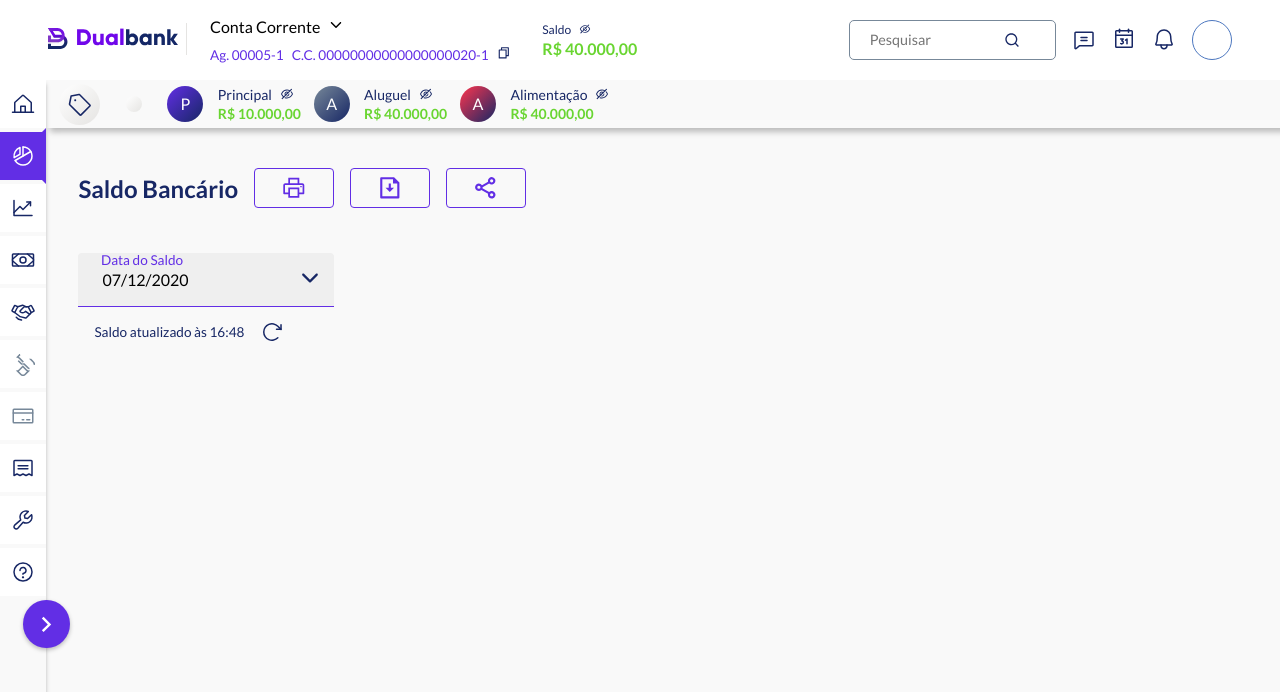
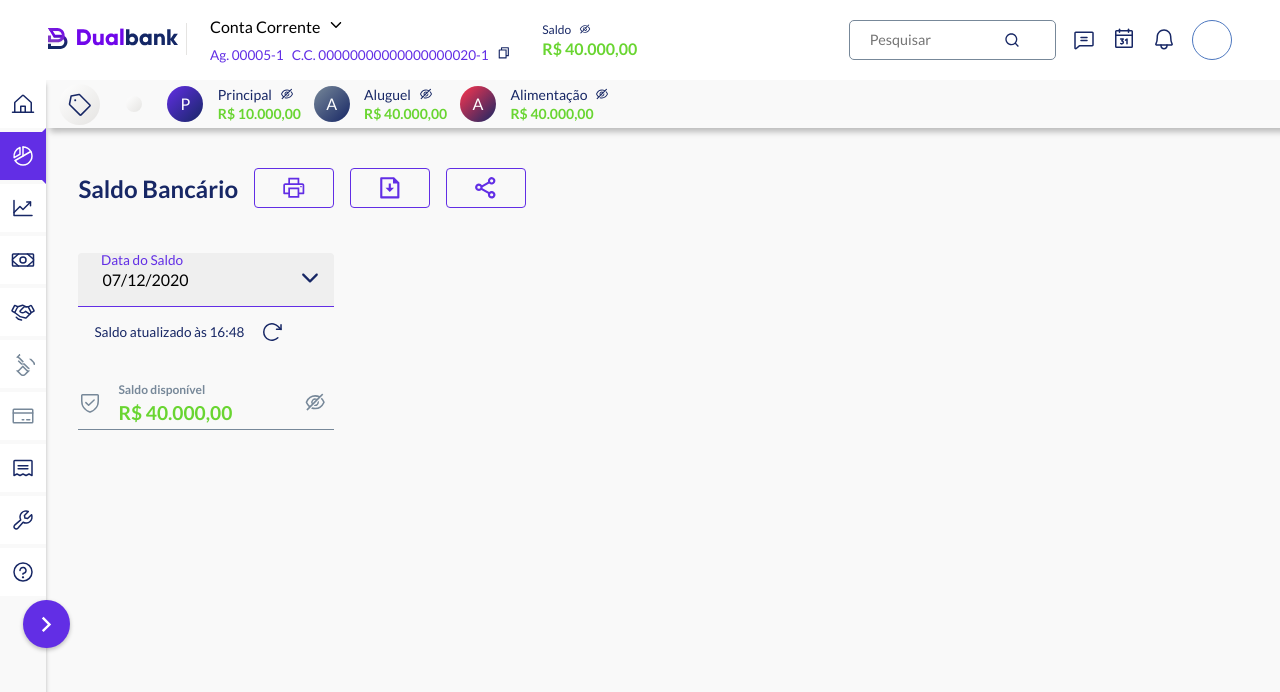
Before and after one commit to Thiago-spart/bank-dashboard, a Next.js app: page / in a window 1280 px wide. Shown: the top 692 px of the page. Built offline with nearby package versions, Linux system fonts and the light colour scheme.

Commit message:
Create AmountField component

```diff
--- /dev/null
+++ b/src/components/HomeSection/components/AmountField/index.tsx
@@ -0,0 +1,27 @@
+import Image from "next/image";
+import { useState } from "react";
+import { AiOutlineEye, AiOutlineEyeInvisible } from "react-icons/ai";
+import { formatValues } from "../../../../utils/formatValues";
+
+import { Container } from "./styles";
+
+export const AmountField = () => {
+  const [visibility, setVisibility] = useState(true);
+
+  function handleVisibility() {
+    setVisibility(!visibility);
+  }
+
+  return (
+    <Container onClick={handleVisibility} visibility={visibility.toString()}>
+      <Image src="/images/shield.svg" alt="Seguro" width={24} height={24} />
+
+      <div>
+        <h4>Saldo disponível</h4>
+        <p>{formatValues(40000)}</p>
+      </div>
+
+      {visibility ? <AiOutlineEyeInvisible /> : <AiOutlineEye />}
+    </Container>
+  );
+};
--- /dev/null
+++ b/src/components/HomeSection/components/AmountField/styles.ts
@@ -0,0 +1,43 @@
+import styled from "styled-components";
+
+export const Container = styled.div<{ visibility: string }>`
+	display: flex;
+	align-items: center;
+	gap: 1rem;
+	color: var(--secondary);
+	border-bottom: 1.5px solid var(--secondary);
+	width: 16rem;
+	height: 3.4rem;
+	cursor: pointer;
+	transition: filter 0.3s;
+
+	div {
+		display: flex;
+		align-items: flex-start;
+		flex-direction: column;
+		gap: 0.25rem;
+
+		h4 {
+			font-size: ${({ visibility }) => visibility === "false" ? "1.2rem" : "0.75rem"};
+			color: ${({ visibility }) => visibility === "false" && "var(--primary)"};
+		}
+
+		p {
+			color: var(--green);
+			font-weight: 600;
+			font-size: 1.2rem;
+			display: ${({ visibility }) => visibility === "false" && "none"};
+		}
+	}
+
+
+	& > svg {
+		margin-right: 0.5rem;
+		margin-left: auto;
+		font-size: 1.4rem;
+	}
+
+	&:hover {
+		filter: brightness(0.8);
+	}
+`
--- a/src/components/HomeSection/index.tsx
+++ b/src/components/HomeSection/index.tsx
@@ -13,6 +13,7 @@ import {
   DropdownContainer,
   TitleDiv,
 } from "./styles";
+import { AmountField } from "./components/AmountField";
 
 export const HomeSection = () => {
   const [isDropdownOpen, setIsDropdownOpen] = useState(false);
@@ -52,6 +53,8 @@ export const HomeSection = () => {
       </TitleDiv>
 
       <LastAmount />
+
+      <AmountField />
     </Container>
   );
 };
```
Also changed, not shown: public/images/Shield.svg (added).
